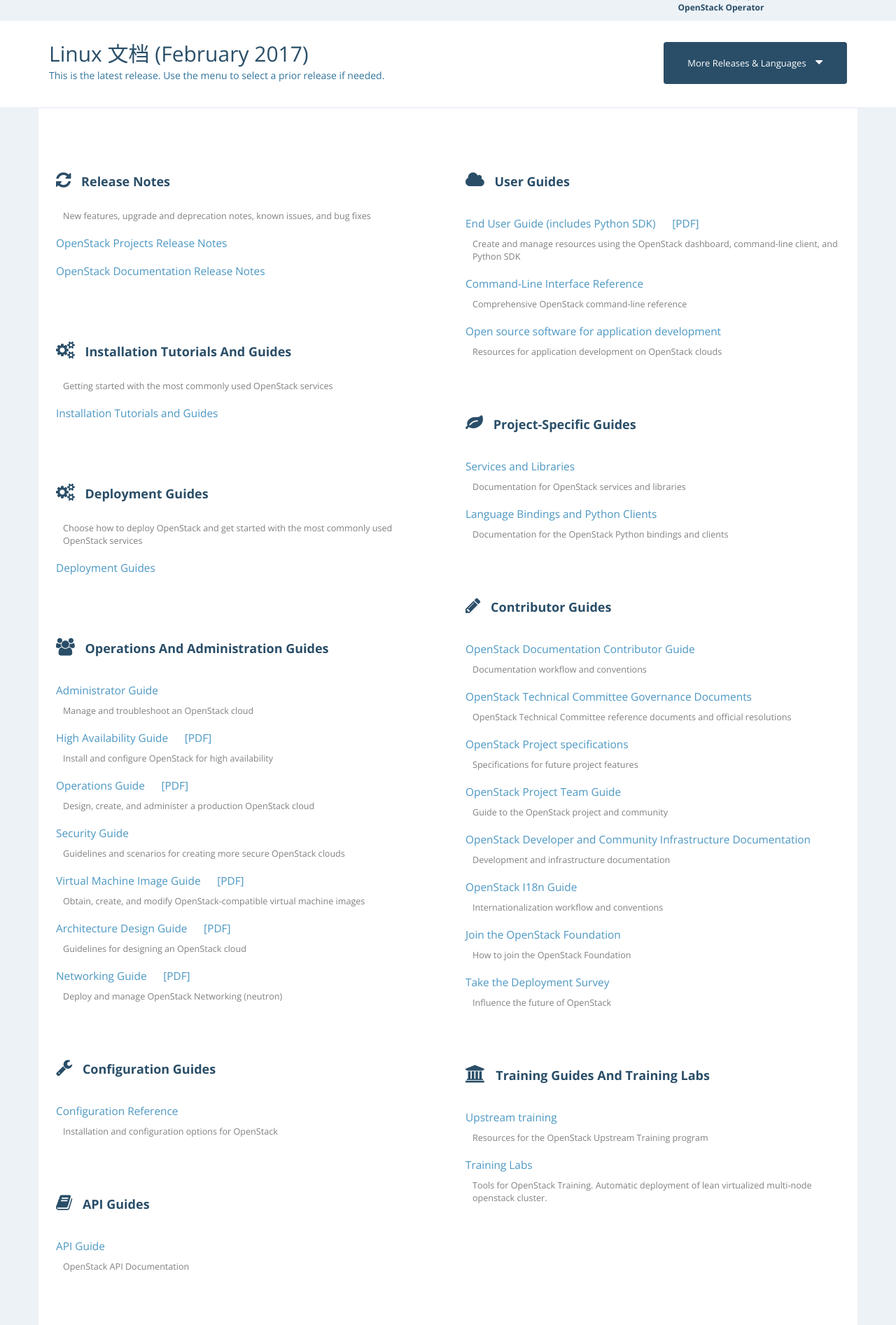
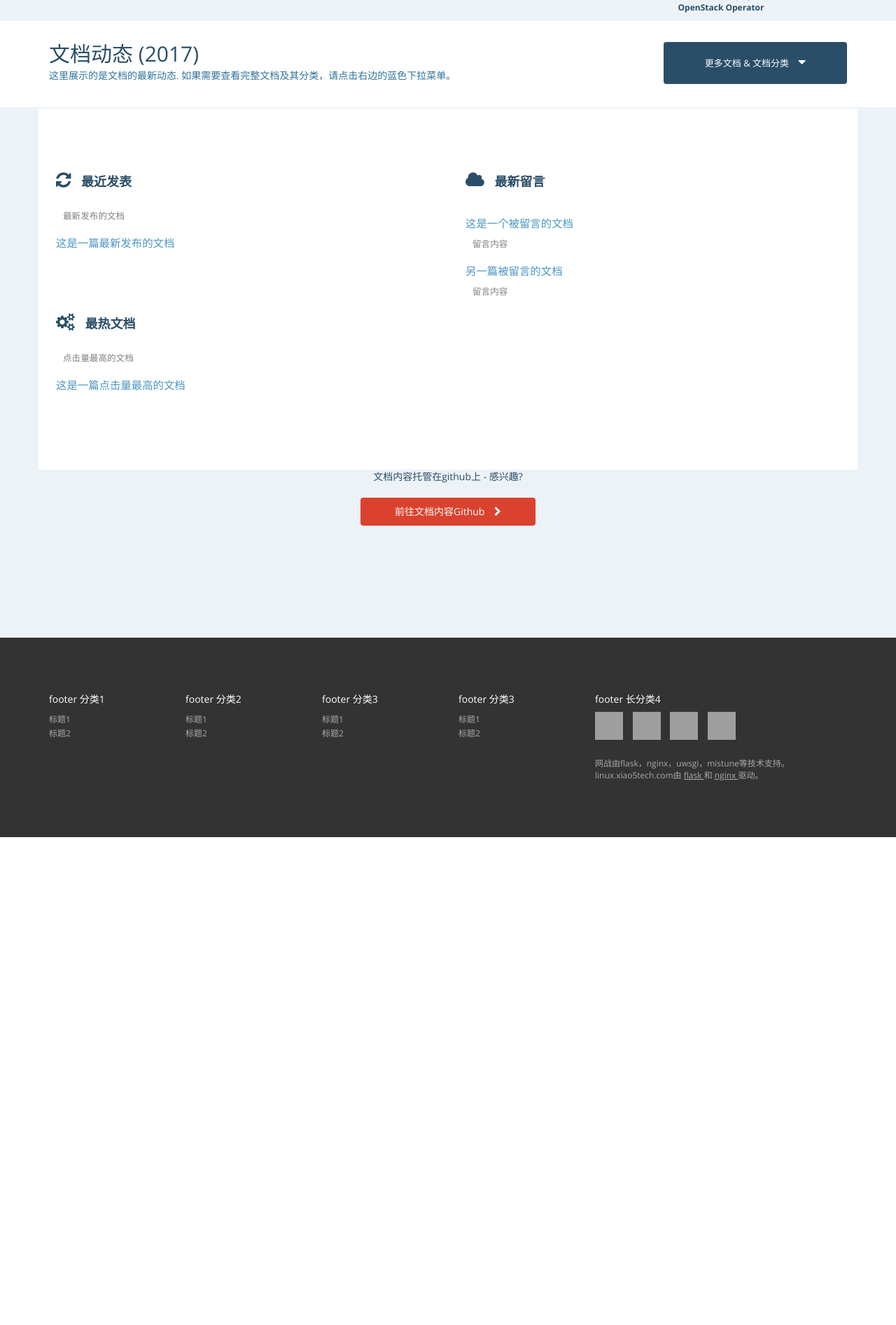
Before and after one commit to xiaotuanyu120/markdown_build_static_html, a Flask app: page /home in a window 1280 px wide. Shown: the part 484-2377 px from the top of the page at 70% size. After the commit the page ends 1680 px from the top, so only its background shows below. Run offline with Flask 2, Linux system fonts and the light colour scheme; some libraries are stand-ins or nearby versions; grey boxes are pictures that could not be loaded.

Commit message:
basicly Chiniese localisation

```diff
--- a/MyBlog/templates/base/home.html
+++ b/MyBlog/templates/base/home.html
@@ -332,7 +332,7 @@
       </li> -->
       <li>
        <a class="drop" href="" id="dropdownMenuSoftware">
-        Docs
+        文档
         <i class="fa fa-caret-down">
         </i>
        </a>
@@ -341,29 +341,19 @@
        <ul aria-labelledby="dropdownMenuSoftware" class="dropdown-menu dropdown-hover" role="menu">
         <li role="presentation">
          <a href="" role="menuitem" tabindex="-1">
-          Overview
-         </a>
-        </li>
-        <li role="presentation">
-         <a href="" role="menuitem" tabindex="-1">
-          Project Navigator
-         </a>
-        </li>
-        <li role="presentation">
-         <a href="" role="menuitem" tabindex="-1">
-          Sample Configs
+          概览
          </a>
         </li>
         <li class="divider" role="presentation">
         </li>
         <li role="presentation">
          <a href="" role="menuitem" tabindex="-1">
-          Security
+          Linux
          </a>
         </li>
         <li role="presentation">
          <a href="" role="menuitem" tabindex="-1">
-          Get Started
+          Python
          </a>
         </li>
         <li role="presentation">
@@ -383,11 +373,6 @@
         </li>
        </ul>
       </li>
-      <!-- <li>
-       <a href="https://docs.openstack.org/">
-        Docs
-       </a>
-      </li> -->
       <li>
       </li>
       <li>
@@ -439,24 +424,24 @@
        <strong>
         什么是 Xiao5tech?
        </strong>
-       OpenStack is a cloud operating system that controls large pools of compute, storage, and networking resources throughout a datacenter, all managed through a dashboard that gives administrators control while empowering their users to provision resources through a web interface.
+       Xiao5tech 是一个linux运维知识相关网站，这里汇总了linux，python，devops，容器和虚拟化的一系列知识。
       </p>
       <hr/>
       <h3>
-       What are the next steps?
+       接下来可以干点什么?
       </h3>
       <a class="overview-btn docs-btn" href="#docs-main-body">
-       View The Docs
+       查看文档动态
        <i class="fa fa-arrow-circle-o-down">
        </i>
       </a>
       <a class="overview-btn docs-btn" href="">
-       Get Github
+       访问网站代码github
        <i class="fa fa-arrow-circle-o-right">
        </i>
       </a>
       <a class="overview-btn docs-btn" href="">
-       Contact Author
+       联系作者
        <i class="fa fa-arrow-circle-o-right">
        </i>
       </a>
@@ -489,16 +474,16 @@
      <div class="row">
       <div class="col-lg-9 col-md-9 col-sm-9">
        <h2>
-        Linux 文档 (February 2017)
+        文档动态 (2017)
        </h2>
        <p>
-        This is the latest release. Use the menu to select a prior release if needed.
+        这里展示的是文档的最新动态. 如果需要查看完整文档及其分类，请点击右边的蓝色下拉菜单。
        </p>
       </div>
       <div class="col-lg-3 col-md-3 col-sm-3">
        <div class="dropdown docs-dropdown">
         <a data-toggle="dropdown" href="#">
-         More Releases &amp; Languages
+         更多文档 &amp; 文档分类
          <i class="fa fa-caret-down fa-3">
          </i>
         </a>
@@ -507,61 +492,13 @@
           Releases
          </li>
          <li role="presentation">
-          <a href="/ocata" role="menuitem" tabindex="-1">
-           Ocata (current release)
+          <a href="" role="menuitem" tabindex="-1">
+           Linux
           </a>
          </li>
          <li role="presentation">
-          <a href="/newton" role="menuitem" tabindex="-1">
-           Newton
-          </a>
-         </li>
-         <li role="presentation">
-          <a href="/mitaka" role="menuitem" tabindex="-1">
-           Mitaka
-          </a>
-         </li>
-         <li class="dropdown-header" role="presentation">
-          Languages
-         </li>
-         <li role="presentation">
-          <a href="/de" role="menuitem" tabindex="-1">
-           Deutsch (German)
-          </a>
-         </li>
-         <li role="presentation">
-          <a href="/fr" role="menuitem" tabindex="-1">
-           Français (French)
-          </a>
-         </li>
-         <li role="presentation">
-          <a href="/id" role="menuitem" tabindex="-1">
-           Bahasa Indonesia (Indonesian)
-          </a>
-         </li>
-         <li role="presentation">
-          <a href="/it" role="menuitem" tabindex="-1">
-           Italiano (Italian)
-          </a>
-         </li>
-         <li role="presentation">
-          <a href="/ja" role="menuitem" tabindex="-1">
-           日本語 (Japanese)
-          </a>
-         </li>
-         <li role="presentation">
-          <a href="/ko_KR" role="menuitem" tabindex="-1">
-           한국어 (Korean)
-          </a>
-         </li>
-         <li role="presentation">
-          <a href="/pt_BR" role="menuitem" tabindex="-1">
-           Português (Portuguese)
-          </a>
-         </li>
-         <li role="presentation">
-          <a href="/zh_CN" role="menuitem" tabindex="-1">
-           简体中文 (Simplified Chinese)
+          <a href="" role="menuitem" tabindex="-1">
+           Python
           </a>
          </li>
         </ul>
@@ -581,32 +518,29 @@
        <h3 id="release-notes">
         <i class="fa fa-refresh">
         </i>
-        Release Notes
+        最近发表
        </h3>
        <p>
-        New features, upgrade and deprecation notes, known issues, and bug fixes
+        最新发布的文档
        </p>
-       <a href="http://releases.openstack.org/ocata/index.html">
-        OpenStack Projects Release Notes
-       </a>
-       <a href="/releasenotes/openstack-manuals/ocata.html">
-        OpenStack Documentation Release Notes
+       <a href="">
+        这是一篇最新发布的文档
        </a>
       </div>
       <div class="docs-link-sections">
        <h3 id="install-guides">
         <i class="fa fa-cogs">
         </i>
-        Installation Tutorials and Guides
+        最热文档
        </h3>
        <p>
-        Getting started with the most commonly used OpenStack services
+        点击量最高的文档
        </p>
-       <a href="/project-install-guide/ocata/">
-        Installation Tutorials and Guides
+       <a href="">
+        这是一篇点击量最高的文档
        </a>
       </div>
-      <div class="docs-link-sections">
+      <!-- <div class="docs-link-sections">
        <h3 id="project-deploy-guide">
         <i class="fa fa-cogs">
         </i>
@@ -708,38 +642,32 @@
        <p>
         OpenStack API Documentation
        </p>
-      </div>
+      </div> -->
      </div>
      <div class="col-lg-6 col-md-6 col-sm-6">
       <div class="docs-link-sections">
        <h3 id="user-guides">
         <i class="fa fa-cloud">
         </i>
-        User Guides
+        最新留言
        </h3>
-       <a href="/user-guide/">
-        End User Guide (includes Python SDK)
+       <a href="">
+        这是一个被留言的文档
        </a>
-       <a href="/user-guide/UserGuide.pdf">
+       <!-- <a href="/user-guide/UserGuide.pdf">
         [PDF]
+       </a> -->
+       <p>
+        留言内容
+       </p>
+       <a href="/cli-reference/">
+        另一篇被留言的文档
        </a>
        <p>
-        Create and manage resources using the OpenStack dashboard, command-line client, and Python SDK
-       </p>
-       <a href="/cli-reference/">
-        Command-Line Interface Reference
-       </a>
-       <p>
-        Comprehensive OpenStack command-line reference
-       </p>
-       <a href="https://developer.openstack.org">
-        Open source software for application development
-       </a>
-       <p>
-        Resources for application development on OpenStack clouds
+        留言内容
        </p>
       </div>
-      <div class="docs-link-sections">
+      <!-- <div class="docs-link-sections">
        <h3 id="contributor-guides">
         <i class="fa fa-leaf">
         </i>
@@ -831,16 +759,16 @@
        <p>
         Tools for OpenStack Training. Automatic deployment of lean virtualized multi-node openstack cluster.
        </p>
-      </div>
+      </div> -->
      </div>
     </div>
     <div class="row docs-contribute-wrapper">
      <div class="col-lg-12">
       <p>
-       Documentation treated like code, powered by the community - interested?
+       文档内容托管在github上 - 感兴趣?
       </p>
-      <a class="overview-btn contribute-btn" href="/contributor-guide/index.html">
-       How To Contribute
+      <a class="overview-btn contribute-btn" href="">
+       前往文档内容github
        <i class="fa fa-chevron-right">
        </i>
       </a>
@@ -855,141 +783,83 @@
     <div class="row footer-links">
      <div class="col-lg-2 col-sm-2">
       <h3>
-       OpenStack
+       footer 分类1
       </h3>
       <ul>
        <li>
-        <a href="https://www.openstack.org/projects/">
-         Projects
+        <a href="">
+         标题1
         </a>
        </li>
        <li>
-        <a href="https://www.openstack.org/projects/openstack-security/">
-         OpenStack
-Security
-        </a>
-       </li>
-       <li>
-        <a href="https://www.openstack.org/projects/openstack-faq/">
-         Common Questions
-        </a>
-       </li>
-       <li>
-        <a href="https://www.openstack.org/blog/">
-         Blog
-        </a>
-       </li>
-       <li>
-        <a href="https://www.openstack.org/news/">
-         News
+        <a href="">
+         标题2
         </a>
        </li>
       </ul>
      </div>
      <div class="col-lg-2 col-sm-2">
       <h3>
-       Community
+       footer 分类2
       </h3>
       <ul>
        <li>
-        <a href="https://www.openstack.org/community/">
-         User
-Groups
+        <a href="">
+         标题1
         </a>
        </li>
        <li>
-        <a href="https://www.openstack.org/community/events/">
-         Events
-        </a>
-       </li>
-       <li>
-        <a href="https://www.openstack.org/community/jobs/">
-         Jobs
-        </a>
-       </li>
-       <li>
-        <a href="https://www.openstack.org/foundation/companies/">
-         Companies
-        </a>
-       </li>
-       <li>
-        <a href="/infra/manual/developers.html">
-         Contribute
+        <a href="">
+         标题2
         </a>
        </li>
       </ul>
      </div>
      <div class="col-lg-2 col-sm-2">
       <h3>
-       Documentation
+       footer 分类3
       </h3>
       <ul>
        <li>
-        <a href="https://docs.openstack.org">
-         OpenStack
-Manuals
+        <a href="">
+         标题1
         </a>
        </li>
        <li>
-        <a href="https://www.openstack.org/software/start/">
-         Getting Started
-        </a>
-       </li>
-       <li>
-        <a href="https://developer.openstack.org">
-         API
-Documentation
-        </a>
-       </li>
-       <li>
-        <a href="https://wiki.openstack.org">
-         Wiki
+        <a href="">
+         标题2
         </a>
        </li>
       </ul>
      </div>
      <div class="col-lg-2 col-sm-2">
       <h3>
-       Branding &amp; Legal
+       footer 分类3
       </h3>
       <ul>
        <li>
-        <a href="https://www.openstack.org/brand/">
-         Logos &amp;
-Guidelines
+        <a href="">
+         标题1
         </a>
        </li>
        <li>
-        <a href="https://www.openstack.org/brand/openstack-trademark-policy/">
-         Trademark
-Policy
-        </a>
-       </li>
-       <li>
-        <a href="https://www.openstack.org/privacy/">
-         Privacy
-Policy
-        </a>
-       </li>
-       <li>
-        <a href="https://wiki.openstack.org/wiki/How_To_Contribute#Contributor_License_Agreement">
-         OpenStack
-CLA
+        <a href="">
+         标题2
         </a>
        </li>
       </ul>
      </div>
      <div class="col-lg-4 col-sm-4">
       <h3>
-       Stay In Touch
+       footer 长分类4
       </h3>
-      <a class="social-icons footer-twitter" href="https://twitter.com/OpenStack" target="_blank">
+      <a class="social-icons footer-twitter" href="" target="_blank">
       </a>
-      <a class="social-icons footer-facebook" href="https://www.facebook.com/openstack" target="_blank">
+      <a class="social-icons footer-facebook" href="" target="_blank">
       </a>
-      <a class="social-icons footer-linkedin" href="https://www.linkedin.com/company/openstack" target="_blank">
+      <a class="social-icons footer-linkedin" href="" target="_blank">
       </a>
-      <a class="social-icons footer-youtube" href="https://www.youtube.com/user/OpenStackFoundation" target="_blank">
+      <a class="social-icons footer-youtube" href="" target="_blank">
       </a>
       <!-- <form class="form-inline">
                         <div class="form-group newsletter-form">
@@ -1001,12 +871,15 @@
                         </div>
                     </form> -->
       <p class="fine-print">
-       The OpenStack project is provided under the Apache 2.0
-license. Openstack.org is powered by
-       <a href="https://rackspace.com" target="_blank">
-        Rackspace Cloud Computing
+       网战由flask，nginx，uwsgi，mistune等技术支持。linux.xiao5tech.com由
+       <a href="http://flask.pocoo.org/" target="_blank">
+        flask
        </a>
-       .
+       和
+       <a href="https://nginx.org/" target="_blank">
+        nginx
+       </a>
+       驱动。
       </p>
      </div>
     </div>
```
Also changed, not shown: MyBlog/static/css/style.css (+8 -8 lines), MyBlog/static/images/footer/footer-facebook-hover.png (added), MyBlog/static/images/footer/footer-facebook.png (added), MyBlog/static/images/footer/footer-linkedin-hover.png (added), MyBlog/static/images/footer/footer-linkedin.png (added), MyBlog/static/images/footer/footer-twitter-hover.png (added), MyBlog/static/images/footer/footer-twitter.png (added), MyBlog/static/images/footer/footer-youtube-hover.png (added), MyBlog/static/images/footer/footer-youtube.png (added).
